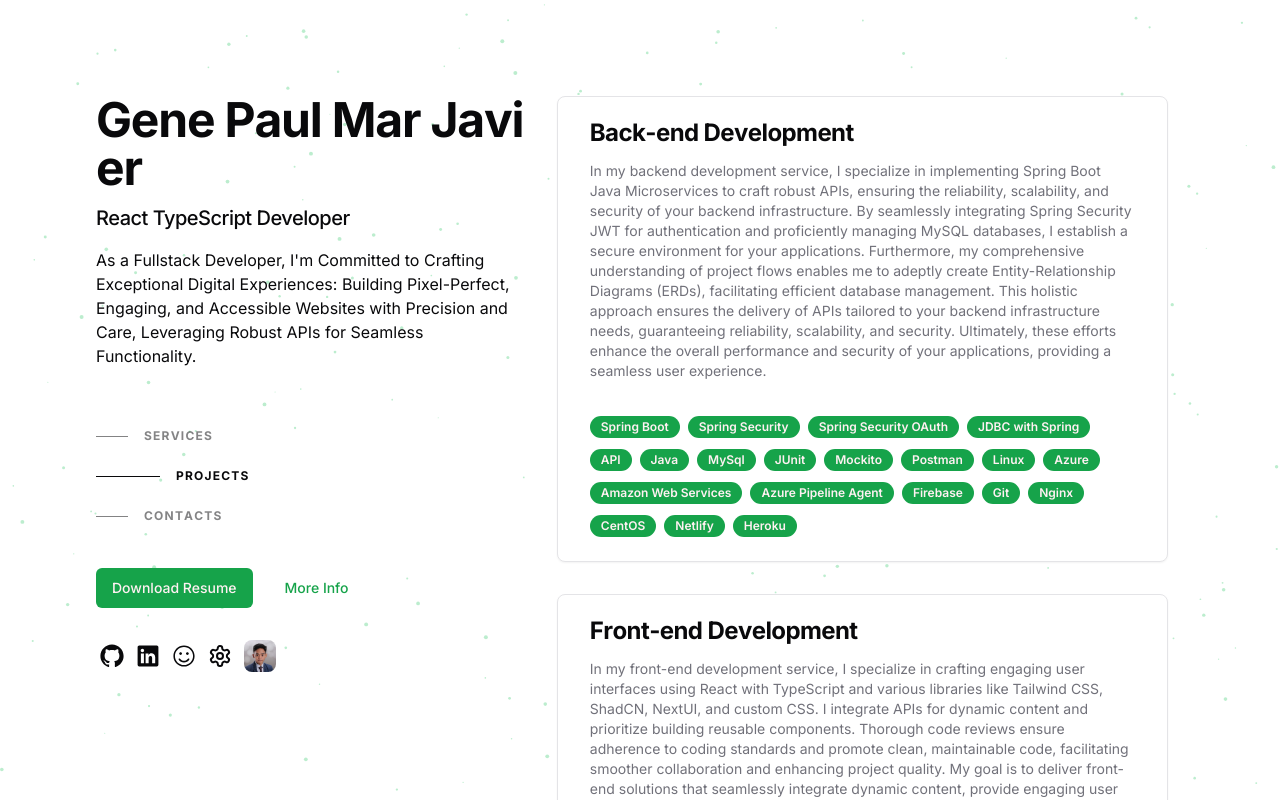
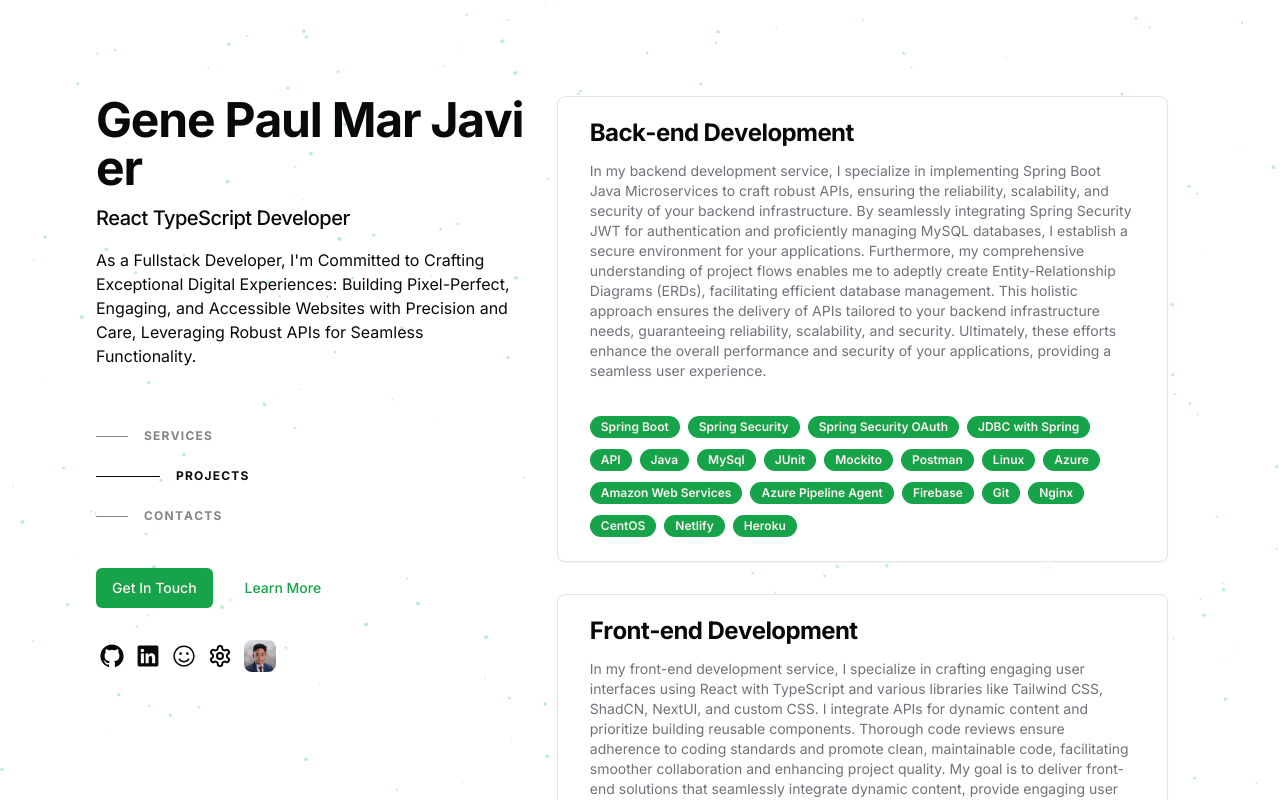
Before and after one commit to javiergenepaul/my-portfolio, a React (Vite) app: page / in a window 1280 px wide. Shown: the top 800 px of the page. Built offline with nearby package versions, Linux system fonts and the light colour scheme; what tailwindcss-debug-screens would draw is missing.

Commit message:
Feature/hero btn content (#46)
* add message qoute on change theme color palette

* add swipe toggle settings for sidebar

* add feature for side bar swipe settings

* add swipe settinggs for mobile view

* remove duplicate stack in service page

* change content

```diff
--- a/src/i18n/locale/en.json
+++ b/src/i18n/locale/en.json
@@ -29,7 +29,8 @@
     "invalidEmail": "Please enter a valid email address.",
     "maximumCharacter": "Maximum character limit exceeded. Please limit your input to {{count}} characters or fewer."
   },
-  "moreInfo": "More Info",
+  "getInTouch": "Get In Touch",
+  "learnMore": "Learn More",
   "appName": "Javz Portfolio - {{title}}",
   "navName": "Javz Portfolio",
   "path": {
--- a/src/screens/hero/sections/header-section.tsx
+++ b/src/screens/hero/sections/header-section.tsx
@@ -14,7 +14,6 @@ import {
   UPWORK_URL,
 } from "@/config";
 import { translate } from "@/i18n";
-import { useSettingsStore } from "@/stores";
 import React from "react";
 import {
   AboutMeAvatar,
@@ -24,8 +23,7 @@ import {
   SocialMediaLinksInterface,
   SubTitleAnimation,
 } from "../components";
-import { Link } from "react-router-dom";
-import { ResumeDark, ResumeLight } from "../../../assets";
+import { Link, useNavigate } from "react-router-dom";
 import { useTranslation } from "react-i18next";
 import { Settings } from "lucide-react";
 import {
@@ -35,17 +33,8 @@ import {
 } from "@radix-ui/react-icons";
 
 export const HeaderSection = () => {
-  const { getTheme } = useSettingsStore();
+  const navigate = useNavigate();
   const {} = useTranslation();
-
-  const downloadResumeHandler = () => {
-    getTheme;
-    if (getTheme()) {
-      window.open(ResumeDark, "_blank");
-    } else {
-      window.open(ResumeLight, "_blank");
-    }
-  };
 
   const SOCIAL_MEDIA_LINKS: SocialMediaLinksInterface[] = [
     {
@@ -109,12 +98,14 @@ export const HeaderSection = () => {
             <Button
               className="w-fit"
               variant={"default"}
-              onClick={downloadResumeHandler}
+              onClick={() => {
+                navigate(PATH.CONTACTS.path);
+              }}
             >
-              {translate("resume.btnName")}
+              {translate("getInTouch")}
             </Button>
             <Link to={PATH.ABOUT.path}>
-              <Button variant={"link"}>{translate("moreInfo")}</Button>
+              <Button variant={"link"}>{translate("learnMore")}</Button>
             </Link>
           </div>
           <ul
@@ -144,11 +135,6 @@ export const HeaderSection = () => {
               </Tooltip>
             </TooltipProvider>
             <AboutMeAvatar />
-            {/* TODO:: might use later */}
-            {/* <ThemeSwitch
-              checked={getTheme()}
-              onChange={(e) => toggleTheme(e.target.checked)}
-            /> */}
           </ul>
         </div>
       </section>
```
Also changed, not shown: src/screens/hero/components/service/stack-content.tsx (line endings or trailing spaces).
